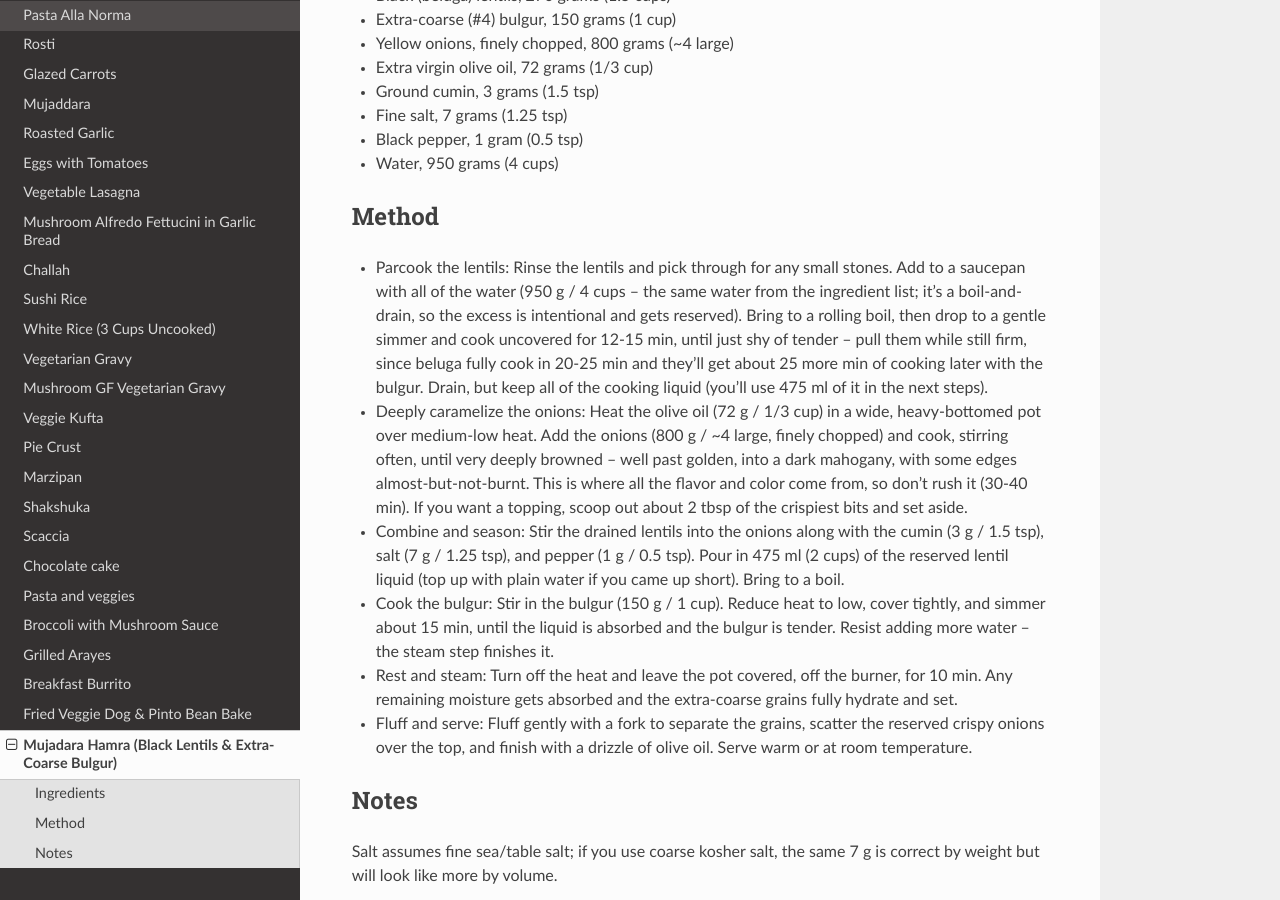
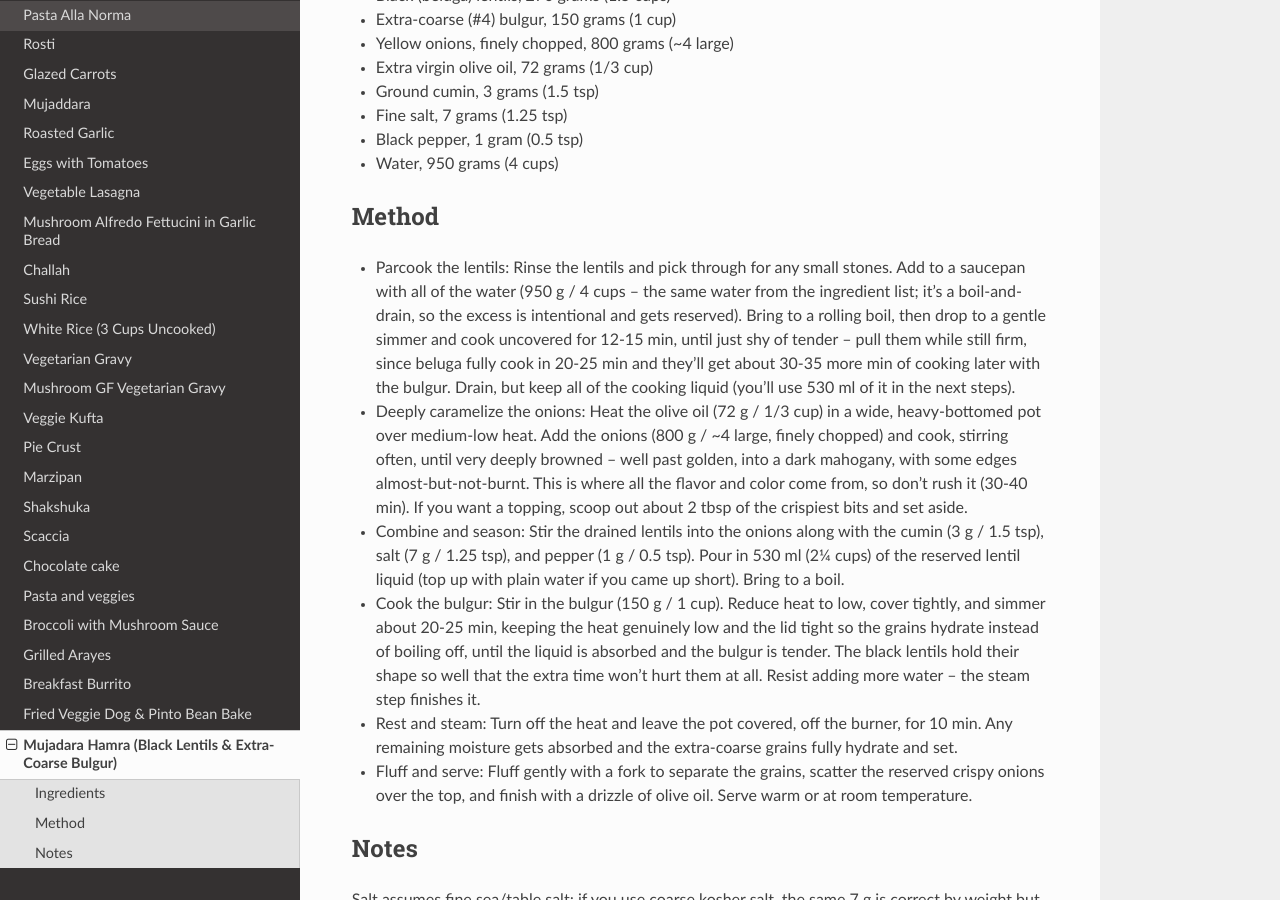
Before and after one commit to moshez/recipes, a Sphinx documentation site: the page built from doc/mujadara-hamra.rst, in a window 1280 px wide and 900 px high, scrolled down 365 px. Built offline with Sphinx 7.4.7 and the Read the Docs theme 3.1.0, drawn with Linux system fonts in a browser that asks for light colours.

Commit message:
Increase liquid and simmer time for mujadara hamra
Bump the combine-step liquid to ~2¼ cups (530 ml) per cup of bulgur
and extend the covered simmer to 20-25 min so the extra-coarse grains
hydrate fully on low heat with a tight lid. The black lentils hold
their shape through the longer cook.

Co-Authored-By: Claude Opus 4.8 <noreply@anthropic.com>
Claude-Session: https://claude.ai/code/session_01TEjhK1ytcSArHehwPdm1f9

```diff
--- a/doc/mujadara-hamra.rst
+++ b/doc/mujadara-hamra.rst
@@ -33,9 +33,9 @@ Method
   until just shy of tender --
   pull them while still firm,
   since beluga fully cook in 20-25 min
-  and they'll get about 25 more min of cooking later with the bulgur.
+  and they'll get about 30-35 more min of cooking later with the bulgur.
   Drain, but keep all of the cooking liquid
-  (you'll use 475 ml of it in the next steps).
+  (you'll use 530 ml of it in the next steps).
 * Deeply caramelize the onions:
   Heat the olive oil (72 g / 1/3 cup)
   in a wide, heavy-bottomed pot over medium-low heat.
@@ -53,14 +53,18 @@ Method
   along with the cumin (3 g / 1.5 tsp),
   salt (7 g / 1.25 tsp),
   and pepper (1 g / 0.5 tsp).
-  Pour in 475 ml (2 cups) of the reserved lentil liquid
+  Pour in 530 ml (2¼ cups) of the reserved lentil liquid
   (top up with plain water if you came up short).
   Bring to a boil.
 * Cook the bulgur:
   Stir in the bulgur (150 g / 1 cup).
   Reduce heat to low, cover tightly,
-  and simmer about 15 min,
+  and simmer about 20-25 min,
+  keeping the heat genuinely low and the lid tight
+  so the grains hydrate instead of boiling off,
   until the liquid is absorbed and the bulgur is tender.
+  The black lentils hold their shape so well
+  that the extra time won't hurt them at all.
   Resist adding more water -- the steam step finishes it.
 * Rest and steam:
   Turn off the heat and leave the pot covered, off the burner, for 10 min.
```
